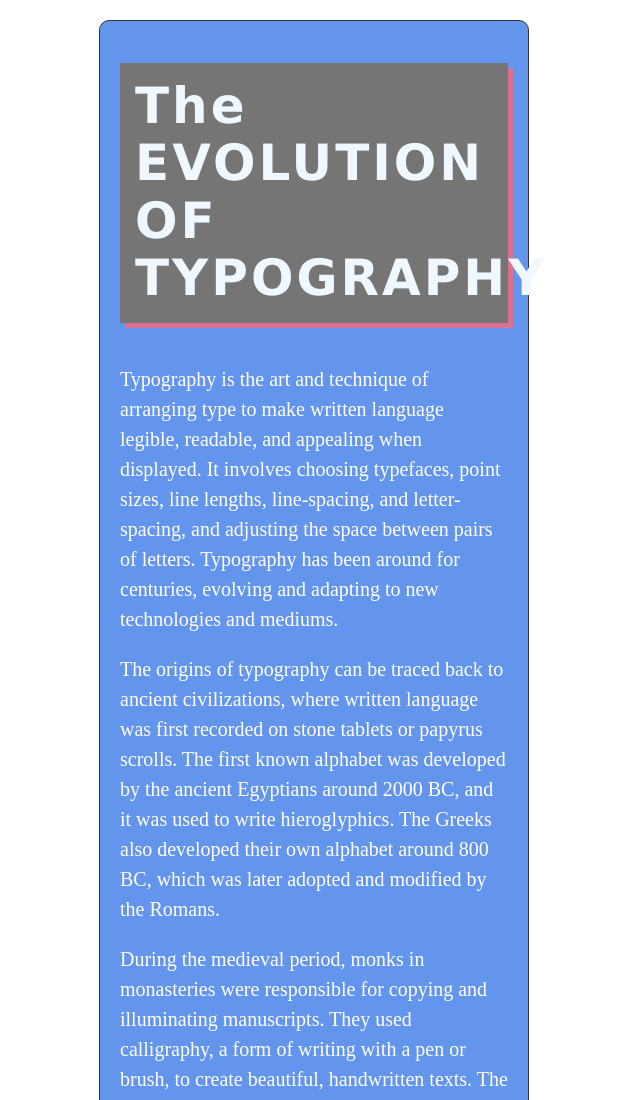
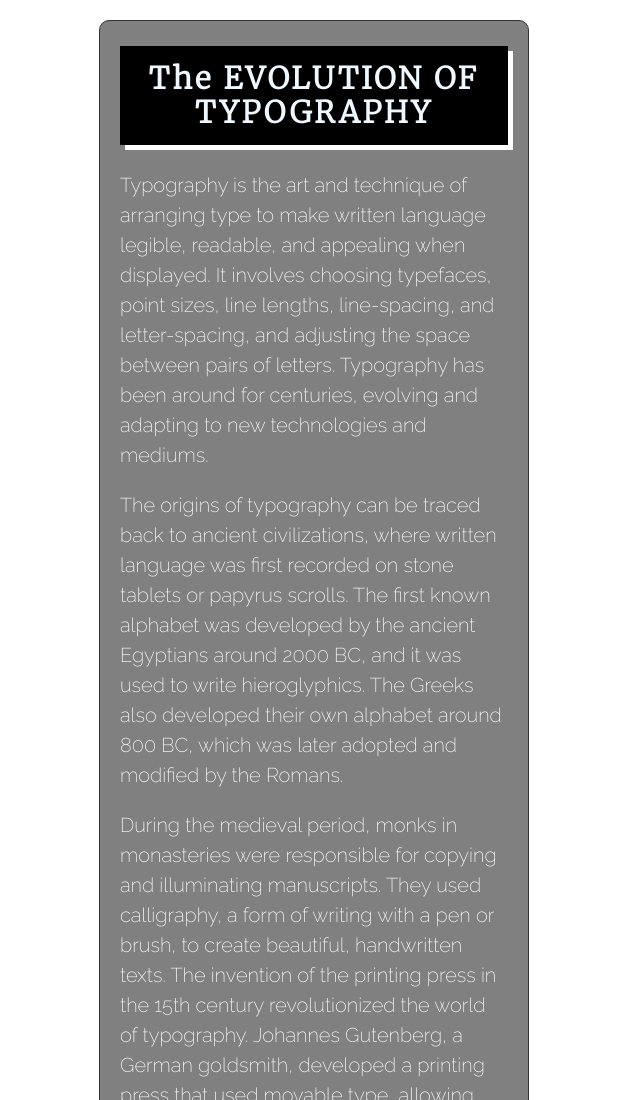
Before and after one commit to Bhuvnish/Arora_b_folder_structureand_typography, a plain HTML site: page index.html in a window 1280 px wide. Shown: the top 1100 px of the page, without its empty margins (326-966 px from the left). Drawn offline with Linux system fonts and the light colour scheme; a script that the page names is missing.

Commit message:
forming structure

```diff
--- a/css/main.css
+++ b/css/main.css
@@ -9,7 +9,7 @@
     width: 428px;
     border: solid 1px #333;
     border-radius: 10px;
-    background-color:cornflowerblue;
+    background-color:grey;
 }
 
 #main-content{
@@ -24,7 +24,7 @@ article{
 
 }
 body{
-    font-family: 'Times New Roman', Times, serif;
+    font-family: 'Raleway', Times, serif;
     font-size: 20px;
     font-weight: 100px;
 }
@@ -33,21 +33,22 @@ body{
     color: white;
  }
 h2,h3{
-    font-family: 'Lucida Sans', 'Lucida Sans Regular', 'Lucida Grande', 'Lucida Sans Unicode', Geneva, Verdana, sans-serif;
+    font-family: 'Merriweather', 'Lucida Sans Regular';
 }
 
 
 
 
  h2{
-    font-family: 'Lucida Sans', 'Lucida Sans Regular', 'Lucida Grande', 'Lucida Sans Unicode', Geneva, Verdana, sans-serif;
-     font-size: 50px;
+    font-family: 'Merriweather', 'Lucida Sans Regular', 'Lucida Grande', 'Lucida Sans Unicode', Geneva, Verdana, sans-serif;
+     font-size: 30px;
      font-weight: 300px;
      letter-spacing: 3px;
-     background-color: #757575;
+     background-color: black;
      color: aliceblue;
      padding: 15px;
-     box-shadow: 5px 5px 0 palevioletred;
+     box-shadow: 5px 5px 0 white;
+     text-align: center;
  }
  h3{
     font-size: 42px;
--- a/index.html
+++ b/index.html
@@ -4,6 +4,9 @@
     <meta charset="UTF-8">
     <title>MMED-1052 Folder Setup Template</title>
     <!-- we must link to the CSS file to make our HTML page aware of it -->
+    <link rel="preconnect" href="https://fonts.googleapis.com">
+<link rel="preconnect" href="https://fonts.gstatic.com" crossorigin>
+<link href="https://fonts.googleapis.com/css2?family=Merriweather:wght@300&family=Raleway:wght@200&display=swap" rel="stylesheet">
     <link href="css/normalize.css" rel="stylesheet">
     <link href="css/main.css" rel="stylesheet">
 </head>
```
